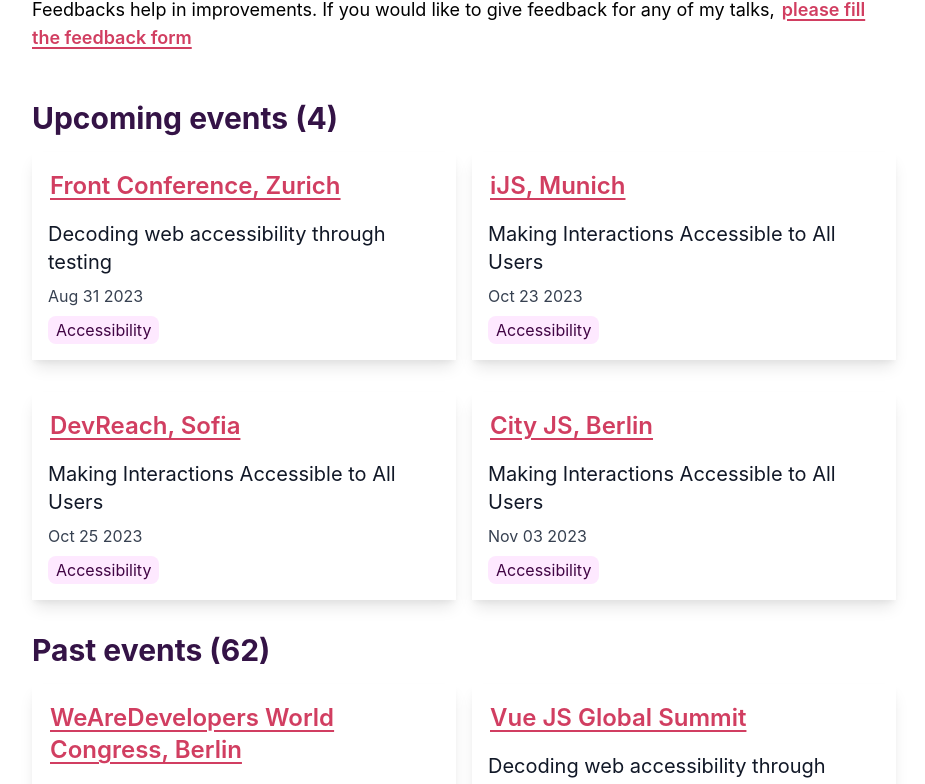
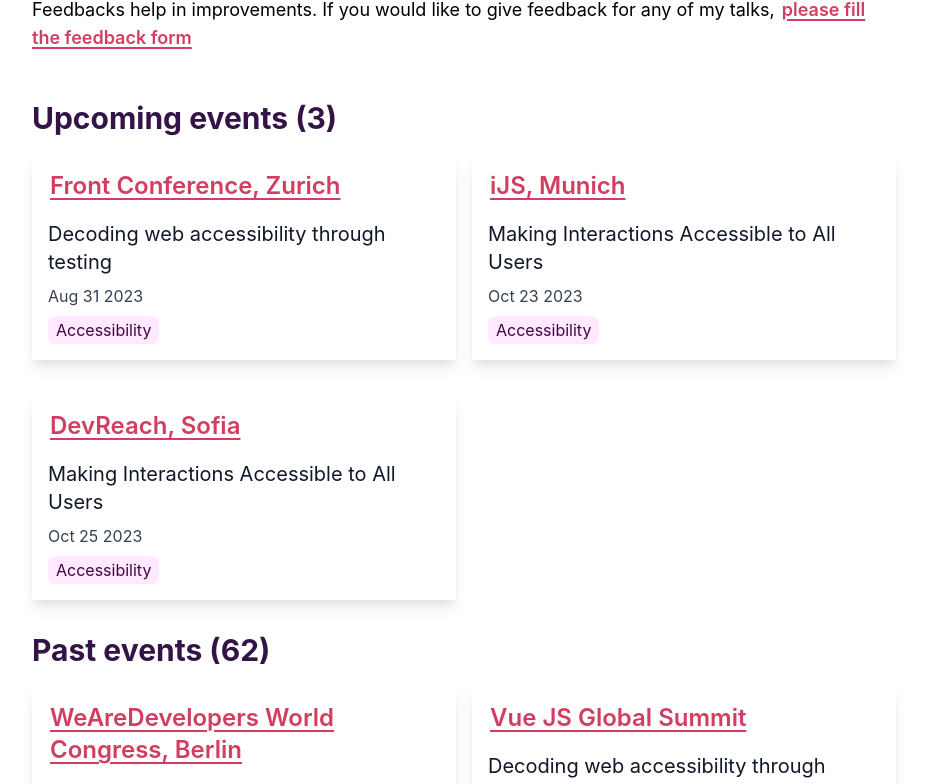
Before and after one commit to anuk79/anuradhakumari, a Next.js app: page /talks in a window 1280 px wide. Shown: the part 412-1196 px from the top of the page, without its empty margins (176-1101 px from the left). Built offline with nearby package versions, Linux system fonts and the light colour scheme.

Commit message:
Update talks.js

```diff
--- a/data/talks.js
+++ b/data/talks.js
@@ -38,19 +38,19 @@ const talks = [
       "resources": null
     }
   },
-    {
-    "topic": "Making Interactions Accessible to All Users",
-    "topics": [
-      "Accessibility",
-    ],
-    "date": "2023-11-03",
-    "eventDetails": {
-      "url": "https://berlin.cityjsconf.org/",
-      "name": "City JS, Berlin",
-      "video": null,
-      "resources": null
-    }
-  },
+  //   {
+  //   "topic": "Making Interactions Accessible to All Users",
+  //   "topics": [
+  //     "Accessibility",
+  //   ],
+  //   "date": "2023-11-03",
+  //   "eventDetails": {
+  //     "url": "https://berlin.cityjsconf.org/",
+  //     "name": "City JS, Berlin",
+  //     "video": null,
+  //     "resources": null
+  //   }
+  // },
     {
     "topic": "Making Interactions Accessible to All Users",
     "topics": [
```
